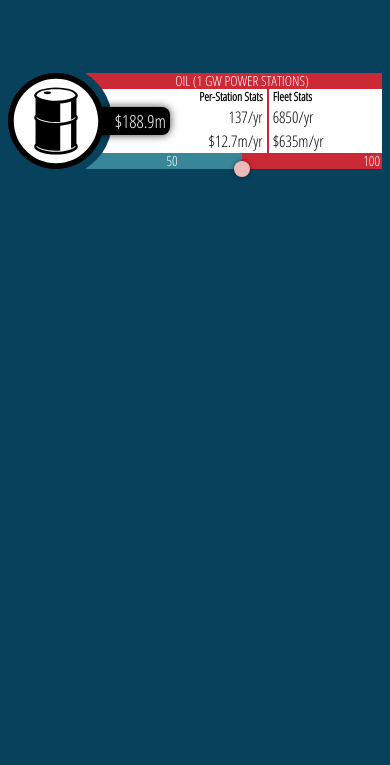
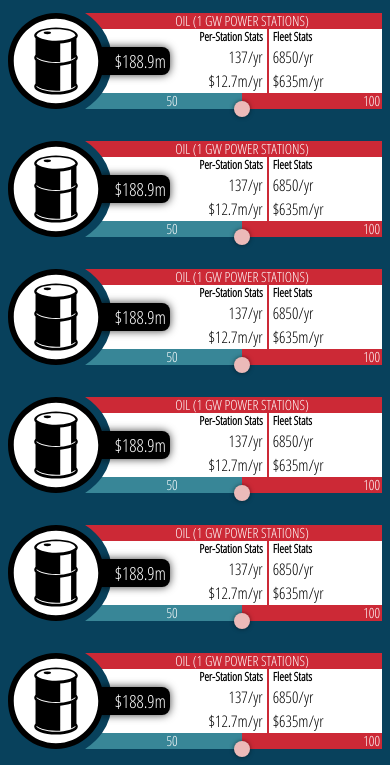
Before and after one commit to Keavon/Clout, a plain HTML site: page index.html in a window 390 px wide. Shown: the part 136-901 px from the top of the page. Before the commit the page ends 844 px from the top, so only its background shows below. Drawn offline with Linux system fonts and the light colour scheme.

Commit message:
Add responsive layout to resource elements

```diff
--- a/css/game.css
+++ b/css/game.css
@@ -24,9 +24,21 @@
 	font-family: "Open Sans Condensed", Arial, sans-serif;
 }
 
+.game .resources {
+	max-width: 880px;
+	display: flex;
+	flex-wrap: wrap;
+	justify-content: space-between;
+	margin: auto;
+}
+
 .game .resource {
 	font-size: 0;
 	display: flex;
+	max-width: 400px;
+	min-width: 272px;
+	flex: 1 1 100%;
+	margin: 16px auto;
 }
 
 .game .resource .buy {
@@ -69,8 +81,6 @@
 
 .game .resource .info {
 	height: 96px;
-	max-width: 300px;
-	min-width: 160px;
 	color: #000;
 	background: #fff;
 	display: inline-block;
--- a/index.html
+++ b/index.html
@@ -35,9 +35,8 @@
 			<div class="economy">
 				<span class="money">$16.36b + 693.9m/yr</span>
 			</div>
-			<br /><br /><br /><br />
 			<div class="resources">
-				<div class="resource">
+				<div class="resource" v-for="item in [0, 1, 2, 3, 4, 5]">
 					<a href="#" class="buy">
 						<img src="icons/resources/oil.svg" />
 						<span>$188.9m</span>
```
